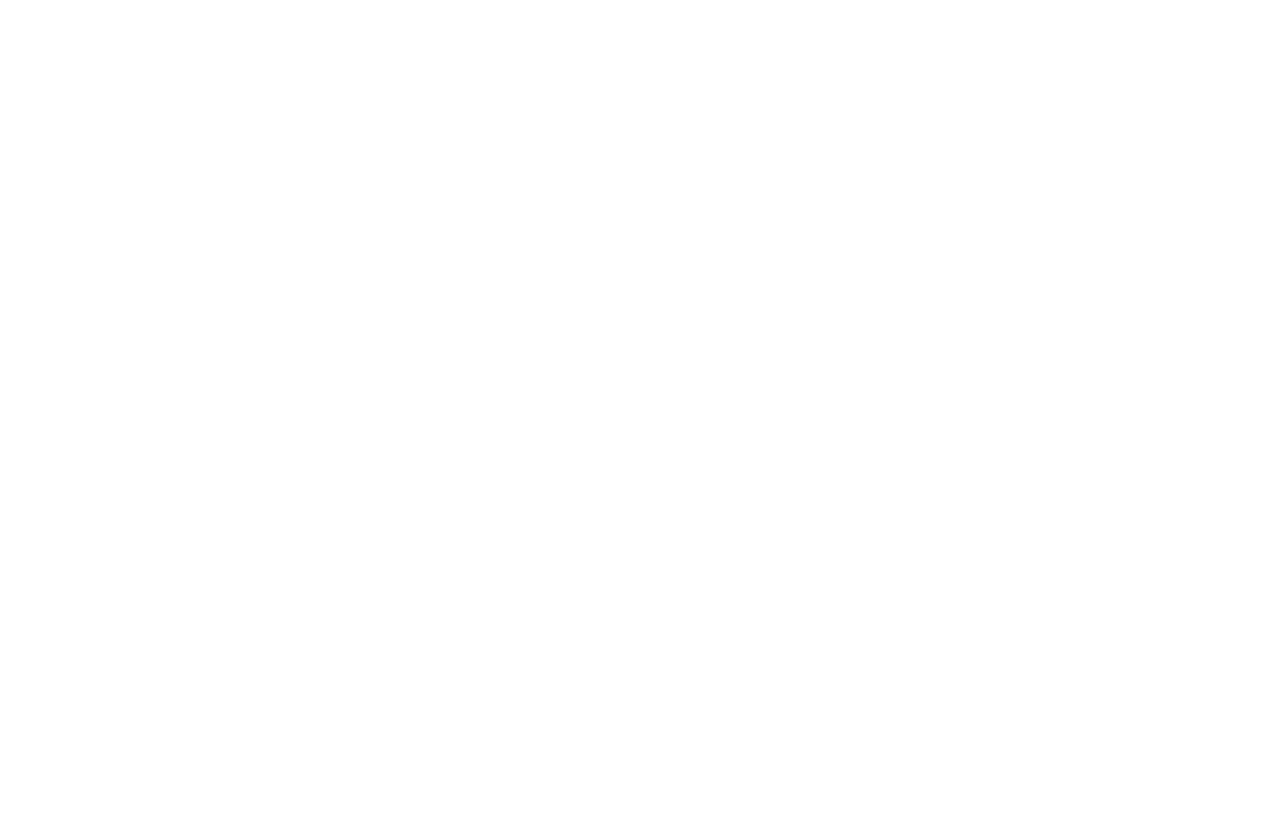
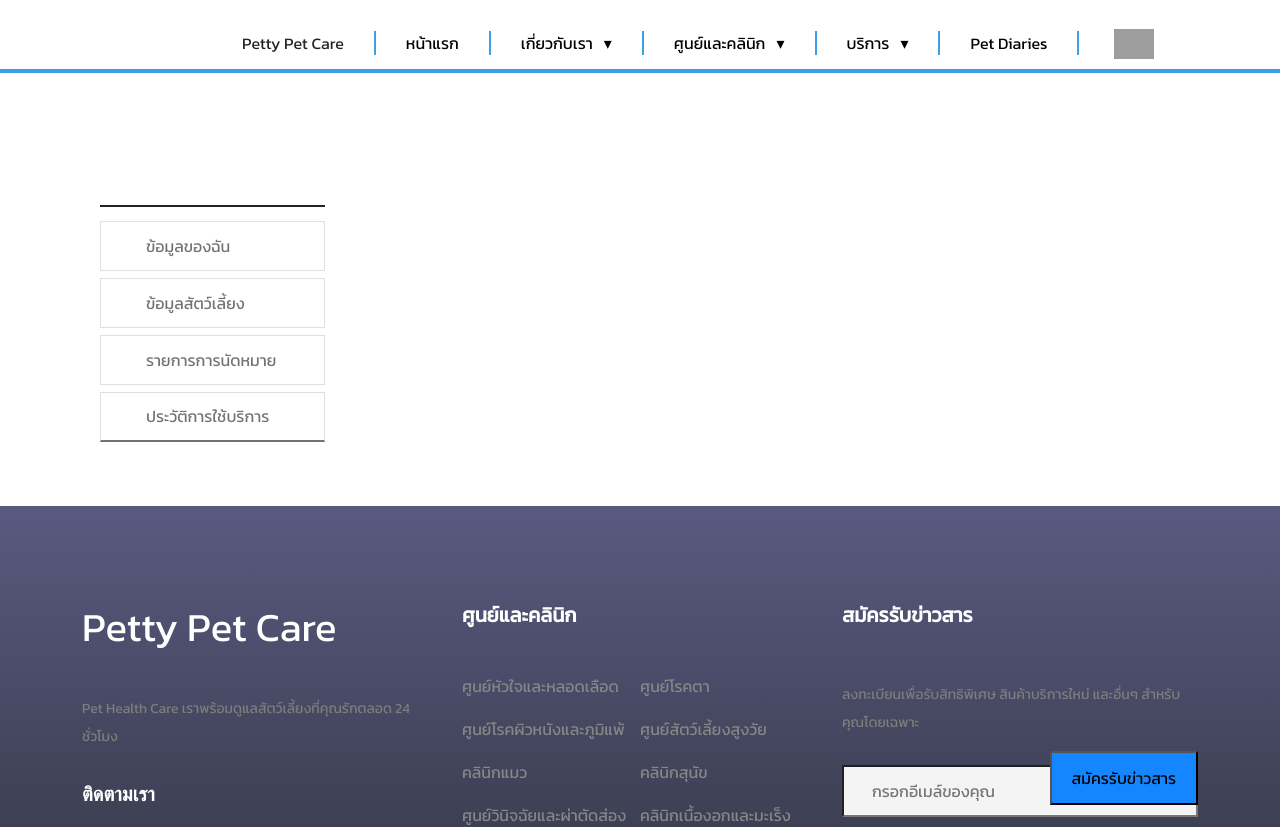
Before and after one commit to sakuro44/petcare, a Vue app: page /about in a window 1280 px wide. Before the commit this address had no page. Shown: the top 827 px of the page. Before the commit the page ends 800 px from the top, so only its background shows below. Built offline with nearby package versions, Linux system fonts and the light colour scheme; grey boxes are pictures that could not be loaded.

Commit message:
commit
add router-link

```diff
--- a/src/components/Footer.vue
+++ b/src/components/Footer.vue
@@ -1,5 +1,5 @@
 <template>
-    <footer class="footer-section">
+    <footer class="footer-section" style="margin-top:5% ;">
         <div class="container">
             <div class="footer-content pt-5 pb-5">
                 <div class="row">
--- a/src/components/HistoryCardVet.vue
+++ b/src/components/HistoryCardVet.vue
@@ -71,7 +71,7 @@
 };
 </script>
 
-<style>
+<style scoped>
 * {
   font-family: "Kanit", sans-serif;
 }
--- a/src/components/ListButton.vue
+++ b/src/components/ListButton.vue
@@ -1,21 +1,38 @@
 <template>
   <div class="list-group list-group-flush">
-    <button type="button" class="list-group-item list-group-item-action pf-l">
+    <router-link to="/myinformation"
+      ><button
+        type="button"
+        class="list-group-item list-group-item-action pf-l"
+      >
         ข้อมูลของฉัน
-    </button>
-    <button type="button" class="list-group-item list-group-item-action pf-l">
+      </button></router-link
+    >
+    <router-link to="/petinformation"
+      ><button
+        type="button"
+        class="list-group-item list-group-item-action pf-l"
+      >
         ข้อมูลสัตว์เลี้ยง
-    </button>
-    <button type="button" class="list-group-item list-group-item-action pf-l">
+      </button></router-link
+    >
+    <router-link to="/appointment"
+      ><button
+        type="button"
+        class="list-group-item list-group-item-action pf-l"
+      >
         รายการการนัดหมาย
-    </button>
-    <button
+      </button></router-link
+    >
+    <router-link to="/history"
+      ><button
         type="button"
         class="list-group-item list-group-item-action pf-l"
         style="border-bottom: 2px solid"
       >
         ประวัติการใช้บริการ
-    </button>
+      </button></router-link
+    >
   </div>
 </template>
 
@@ -26,8 +43,12 @@
 </script>
 
 <style scoped>
+router-link{
+    text-decoration: none;
+}
 div {
   margin-top: 20%;
   border-top: 2px solid;
 }
+
 </style>
--- a/src/components/MyInformation.vue
+++ b/src/components/MyInformation.vue
@@ -71,6 +71,9 @@
 </template>
 
 <script>
+export default {
+  name: "MyInformation",
+};
 </script>
 
 <style scoped>
--- a/src/components/Navbar.vue
+++ b/src/components/Navbar.vue
@@ -2,8 +2,8 @@
 <nav class="navbar  fixed-top  primary-navigation" role="navigation">
   <div class="container-fluid navbar-expand-lg">
   <ul>
-    <li><a href="">Petty Pet Care</a></li>
-    <li><router-link to="/home">หน้าแรก</router-link></li>
+    <li>Petty Pet Care</li>
+    <li><router-link to="/">หน้าแรก</router-link></li>
     <li><a href="#">เกี่ยวกับเรา&nbsp;&nbsp;&nbsp;&dtrif;</a>
       <ul class="dropdown">
         <li><a href="#">ข้อมูลโรงพยาบาล</a></li>
@@ -22,14 +22,14 @@
     <li><a href="#">บริการ&nbsp;&nbsp;&nbsp;&dtrif;</a>
       <ul class="dropdown">
         <li><a href="#">ค้นหาแพทย์</a></li>
-        <li><router-link to="/">นัดหมาย</router-link></li>
+        <li><router-link to="/about">นัดหมาย</router-link></li>
         <li><a href="#">แพคเกจและโปรโมชั่น</a></li>
         <li><a href="#">คลินิกแมว</a>
         </li>
         <li><router-link to="/bath">อาบน้ำตัดขน</router-link> </li>
         <li><router-link to="/room">ห้องพักสัตว์เลี้ยง</router-link> </li>
       </ul></li>
-    <li><a href="#">Pet Diaries</a></li>
+    <li><router-link to="/myinformation">Pet Diaries</router-link></li>
     <img src="../pic/icons8-penguin-64.png" alt="" style="width: 75px; padding-left: 35px; padding-bottom: 10px; ">
   </ul>
 </div>
--- a/src/main.js
+++ b/src/main.js
@@ -7,7 +7,7 @@
 import App from "./App.vue";
 import router from "./router";
 
-// import "./assets/main.css"; //
+//import "./assets/main.css";//
 
 const app = createApp(App);
 
--- a/src/router/index.js
+++ b/src/router/index.js
@@ -2,16 +2,32 @@
 
 const router = createRouter({
   history: createWebHistory(import.meta.env.BASE_URL),
-  routes: [
+  routes: [{
+    path: "/",
+    name: "home",
+    component: () => import("../views/Home.vue"),
+  },
   {
-      path: "/",
+    path: "/about",
     name: "about",
     component: () => import("../views/AboutView.vue"),
-    },
-    {
-      path: "/home",
-      name: "home",
-      component: () => import("../views/Home.vue"),
+    children:[{
+      path: "/myinformation",
+      name: "myinformation",
+      component: () => import("../components/MyInformation.vue"),
+    },  {
+      path: "/petinformation",
+      name: "petinformation",
+      component: () => import("../components/PetInformationCard.vue"),
+    },  {
+      path: "/appointment",
+      name: "appointment",
+      component: () => import("../components/AppointmentCard.vue"),
+    },  {
+      path: "/history",
+      name: "history",
+      component: () => import("../components/HistoryCardVet.vue"),
+    },]
   },
   {
     path: "/bath",
@@ -48,11 +64,7 @@
     name: "room",
     component: () => import("../views/Roompet.vue"),
   },
-    {
-      path: "/appointment",
-      name: "appointment",
-      component: () => import("../components/AppointmentCard.vue"),
-    },
+
   ],
 });
 
--- a/src/views/AboutView.vue
+++ b/src/views/AboutView.vue
@@ -10,18 +10,18 @@
         <ListButton />
       </div>
       <div class="col-md-8">
-        <PetInformationCard/>
+        <RouterView/>
       </div>
     </div>
   </div>
+  <Footer />
 </template>
 
 <script setup>
 import { RouterLink, RouterView } from "vue-router";
 import Navbar from "../components/Navbar.vue";
 import ListButton from "../components/ListButton.vue";
-import PetInformationCard from "../components/PetInformationCard.vue"
-
+import Footer from "../components/Footer.vue";
 </script>
 
   <style>
--- a/src/views/Home.vue
+++ b/src/views/Home.vue
@@ -170,7 +170,7 @@
 </script>
 
 
-<style lang="scss">
+<style scoped lang="scss">
 * {
   font-family: "Kanit", sans-serif;
 }
```
Also changed, not shown: src/App_basic.vue (deleted, +0 -91 lines). Lines whose indentation alone changed are shown as unchanged.
